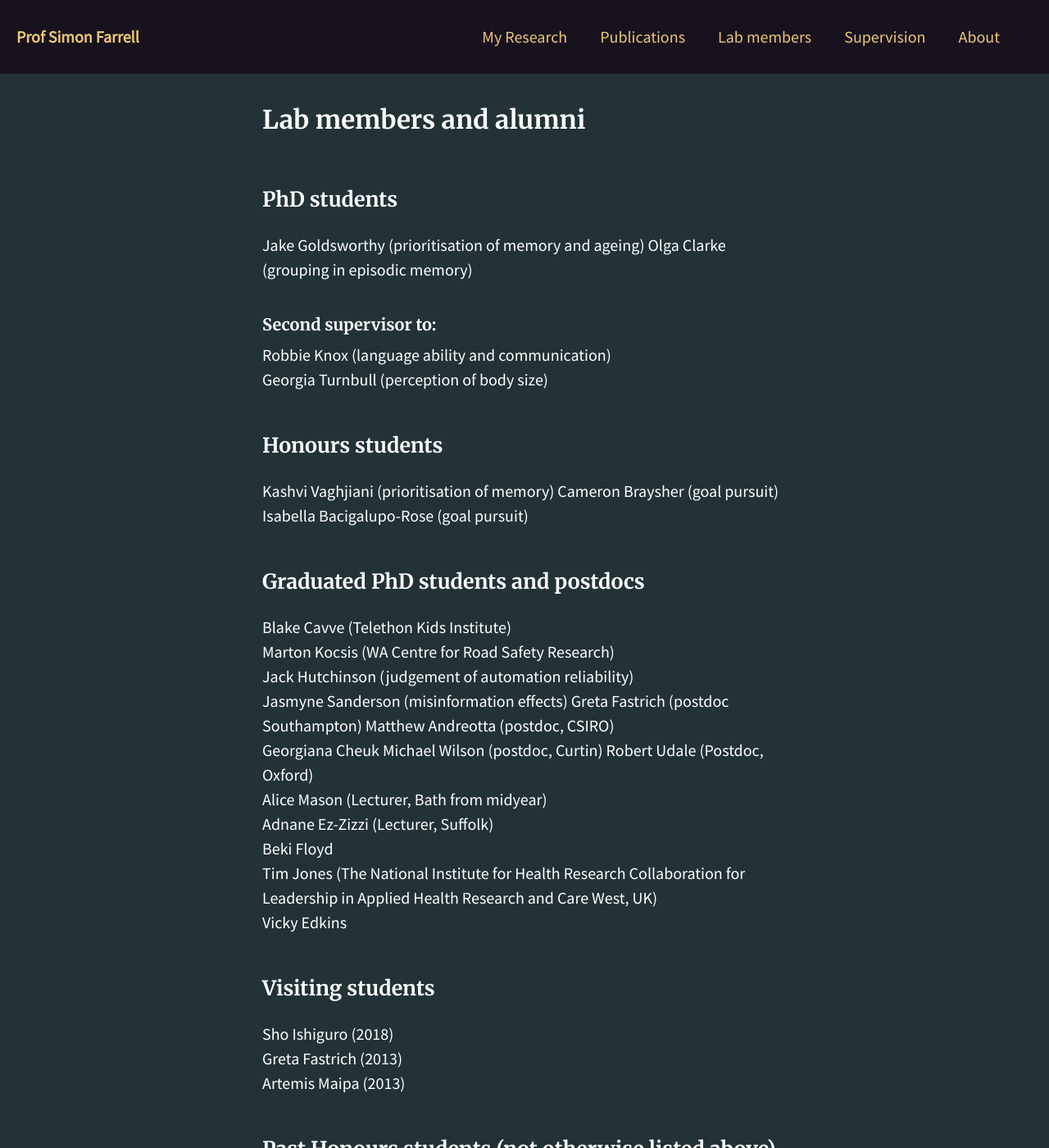
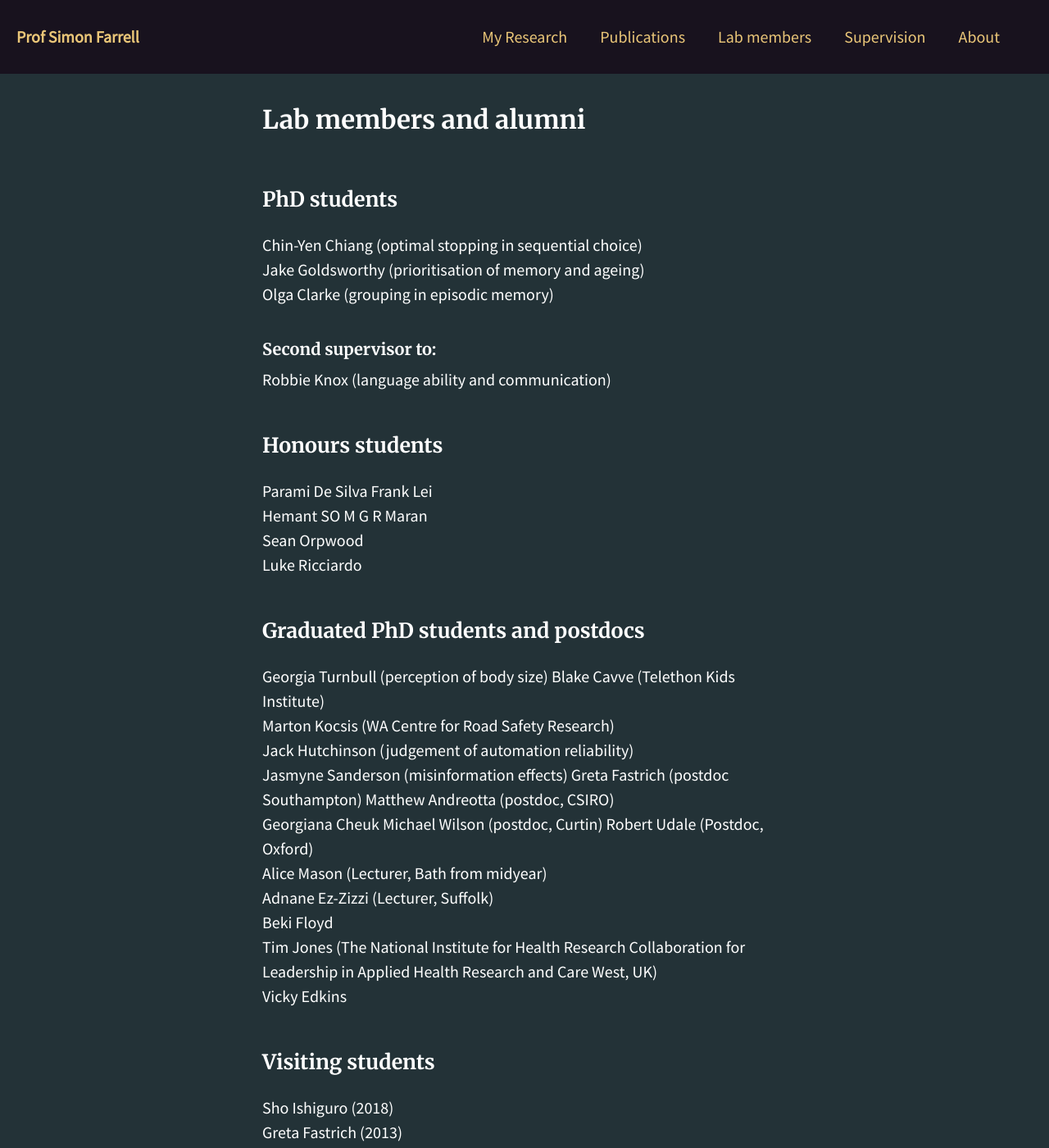
Before and after one commit to psy-farrell/psy-farrell.github.io, a Jekyll site: the page built from _pages/members.md, in a window 1280 px wide and 1400 px high. Shown: the whole window at 82% size. Built offline with Jekyll 4.4.1, drawn with Linux system fonts in a browser that asks for light colours; some of the changed text lies outside the part shown.

Commit message:
2024 udpates

```diff
--- a/_pages/members.md
+++ b/_pages/members.md
@@ -5,22 +5,25 @@ title: Lab members and alumni
 
 ## PhD students ##
 
+Chin-Yen Chiang (optimal stopping in sequential choice)
 Jake Goldsworthy (prioritisation of memory and ageing)
 Olga Clarke (grouping in episodic memory)
 
 ### Second supervisor to: ###
 
 Robbie Knox (language ability and communication)
-Georgia Turnbull (perception of body size)
 
 ## Honours students ##
 
-Kashvi Vaghjiani (prioritisation of memory)
-Cameron Braysher (goal pursuit)
-Isabella Bacigalupo-Rose (goal pursuit)
+Parami De Silva
+Frank Lei
+Hemant SO M G R Maran
+Sean Orpwood
+Luke Ricciardo
 
 ## Graduated PhD students and postdocs ##
 
+Georgia Turnbull (perception of body size)
 Blake Cavve (Telethon Kids Institute)
 Marton Kocsis (WA Centre for Road Safety Research)
 Jack Hutchinson (judgement of automation reliability)
```
Also changed, not shown: other parts of _pages/members.md (+3 -0 lines).
